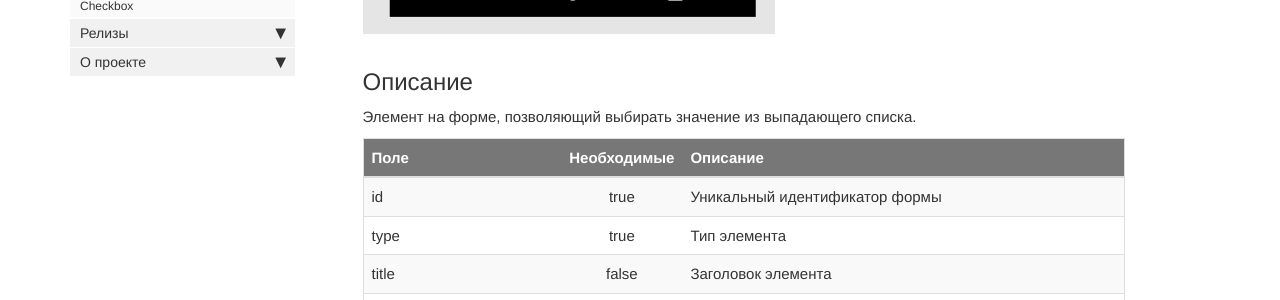
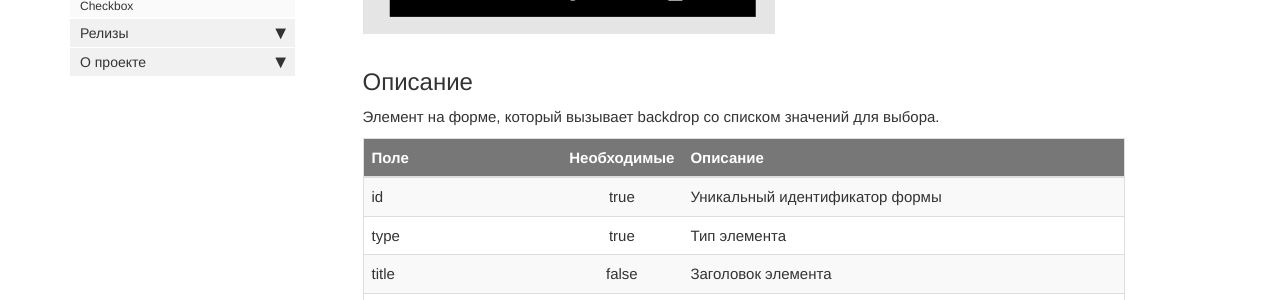
Before and after one commit to btsdigital/form-builder, a Jekyll site: the page built from docs/pages/model/Catalog.md, in a window 1280 px wide and 900 px high, scrolled down 1602 px. Shown: the part 152-452 px from the top of the window. Built offline with Jekyll 4.4.1, drawn with Linux system fonts in a browser that asks for light colours; nearby versions of some CDN libraries; comment, search, counter and statistics services are not loaded.

Commit message:
Вернул оригинальный коректный текст

```diff
--- a/docs/pages/model/Catalog.md
+++ b/docs/pages/model/Catalog.md
@@ -15,7 +15,8 @@ folder: model
 ![Catalog](../../images/simplecatalogAndroid.png "Catalog")
 
 ## Описание
-Элемент на форме, позволяющий выбирать значение из выпадающего списка.
+<p>Элемент на форме, который вызывает backdrop со списком значений для выбора.
+</p>
 
 | Поле  | Необходимые  | Описание
 |---|:---:|---|
```
